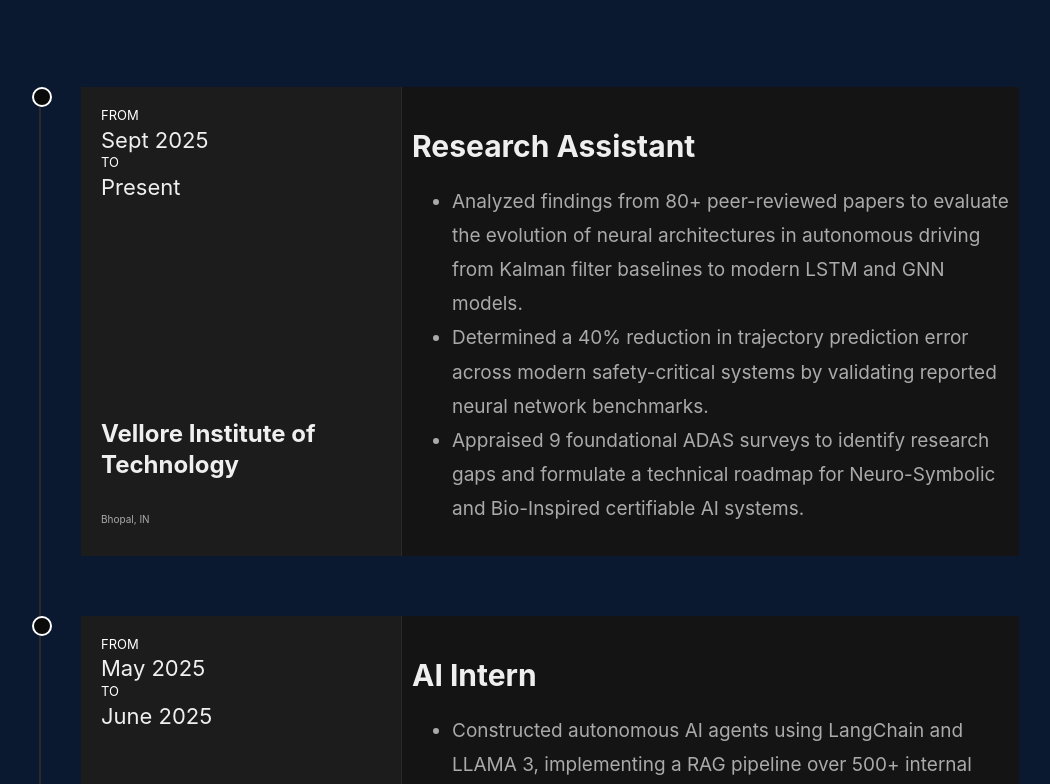
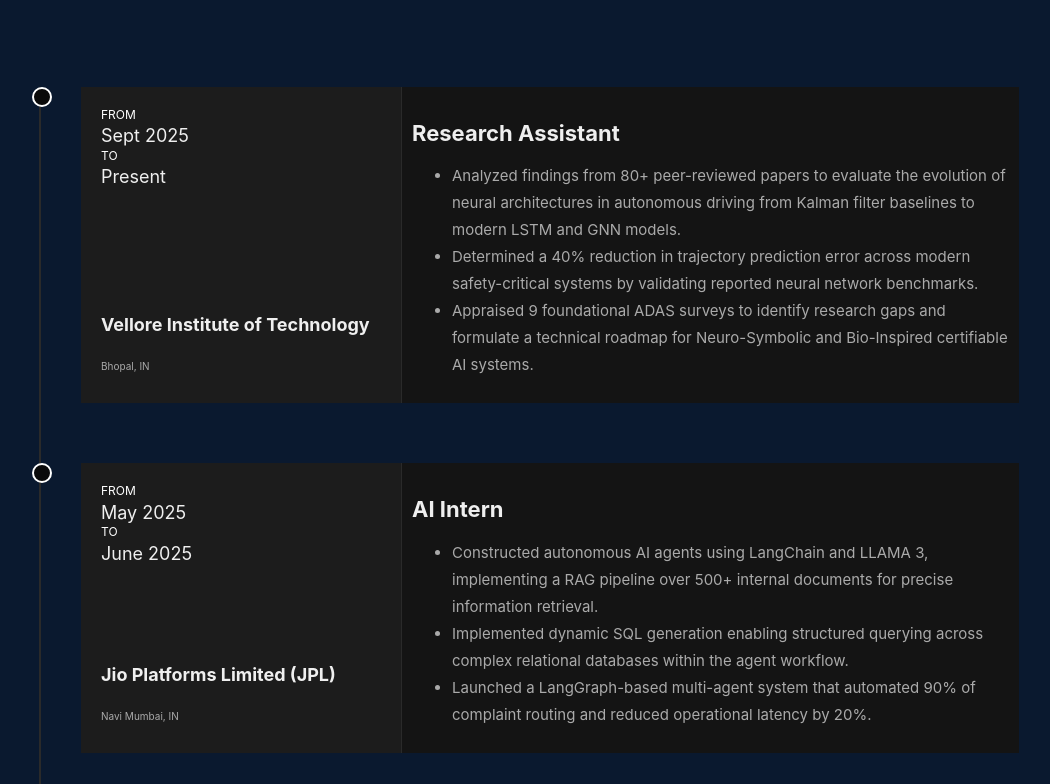
Before and after one commit to anvitvermaa/anvitvermaa.github.io, a Next.js app: page / in a window 1280 px wide. Shown: the part 976-1760 px from the top of the page, without its empty margins (121-1171 px from the left). Built offline with nearby package versions, Linux system fonts and the light colour scheme.

Commit message:
fix: revert card font sizes to original comfortable values

```diff
--- a/app/globals.css
+++ b/app/globals.css
@@ -66,16 +66,16 @@
 }
 
 /* Desktop font sizes for card sections */
-.card-title { font-size: 15px; }
-.card-body  { font-size: 14px; line-height: 1.7; }
+.card-title   { font-size: 15px; }
+.card-body    { font-size: 14px; line-height: 1.7; }
 .card-company { font-size: 11px; }
-.card-date  { font-size: 13px; }
-.card-label { font-size: 10px; }
+.card-date    { font-size: 13px; }
+.card-label   { font-size: 10px; }
 
 @media (min-width: 768px) {
-  .card-title   { font-size: 30px; }
-  .card-body    { font-size: 19px; line-height: 1.8; }
-  .card-company { font-size: 24px; }
-  .card-date    { font-size: 22px; }
-  .card-label   { font-size: 13px; }
+  .card-title   { font-size: 22px; }
+  .card-body    { font-size: 15px; line-height: 1.8; }
+  .card-company { font-size: 18px; }
+  .card-date    { font-size: 18px; }
+  .card-label   { font-size: 12px; }
 }
```
